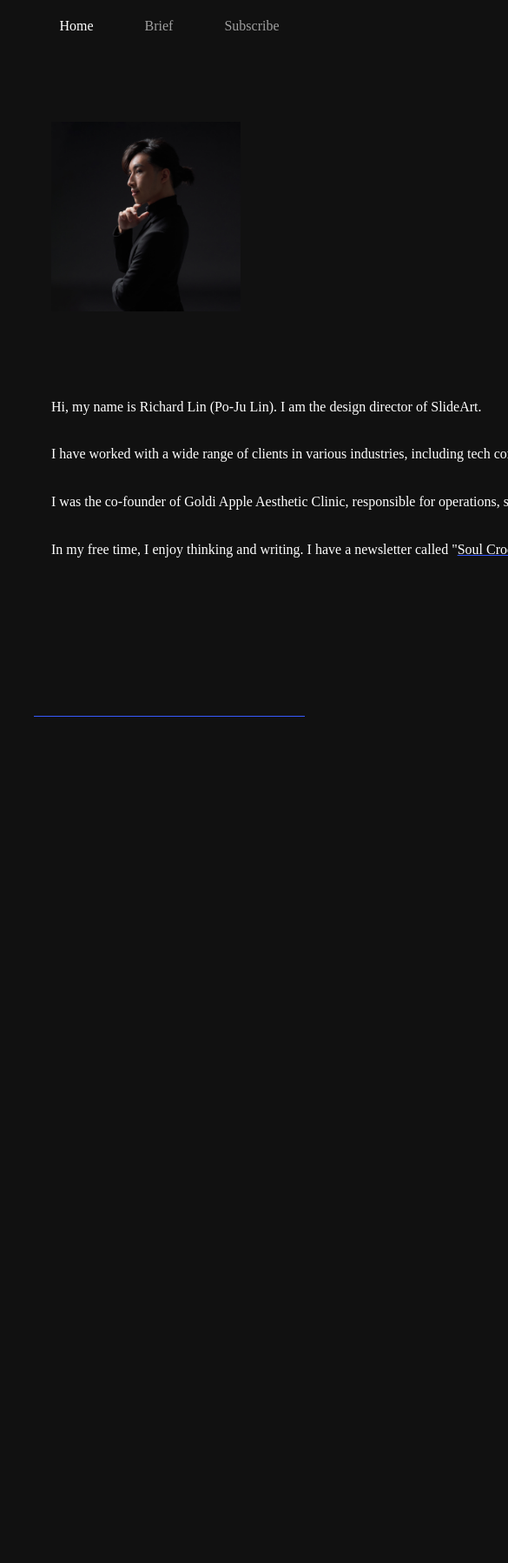
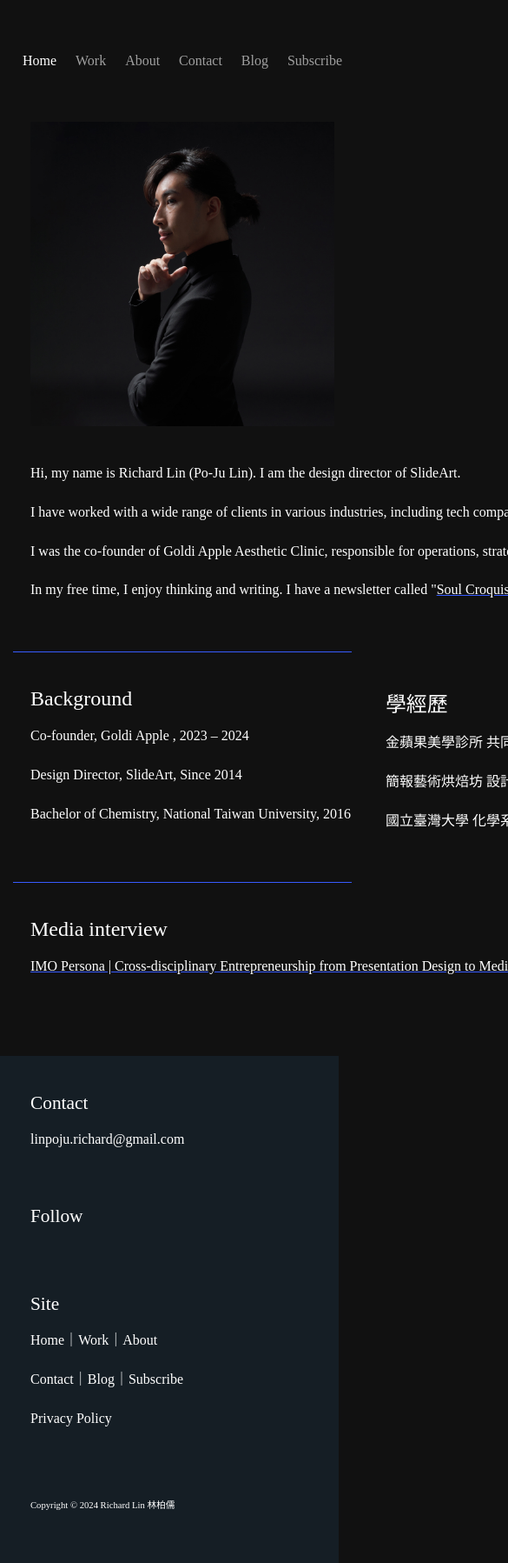
Before and after one commit to linporu/CS50x-2024-problem-sets, a plain HTML site: page Week 8 HTML, CSS, JavaScript/homepage/index.html in a window 390 px wide. Shown: the top 1797 px of the page at 87% size, 585 px wide, since content can reach past the window. Before the commit the page ends 844 px from the top, so only its background shows below. Drawn offline with Linux system fonts and the light colour scheme.

Commit message:
Upload 240913 v01 已完成： 1. 完成首頁主要部分
待完成：
1. footer icon 待完成
2. footer credit 時間自動調整到今年
3. 網站 favicon

```diff
--- a/Week 8 HTML, CSS, JavaScript/homepage/index.html
+++ b/Week 8 HTML, CSS, JavaScript/homepage/index.html
@@ -18,16 +18,19 @@
             <div class="container">
                 <ul>
                     <li><a href="index.html" class="active">Home</a></li>
-                    <li><a href="brief.html">Brief</a></li>
+                    <li><a href="work.html">Work</a></li>
+                    <li><a href="about.html">About</a></li>
+                    <li><a href="contact.html">Contact</a></li>
+                    <li><a href="blog.html">Blog</a></li>
                     <li><a href="https://linpoju.substack.com" target="_blank">Subscribe</a></li>
                 </ul>
             </div>
         </nav>
 
-        <div class="container">
-            <div class="main-container">
+        <div class="section">
+            <div class="row">
                 <div class="left-column">
-                    <img src="profile.jpg" alt="Richard Lin's profile picture" class="profile-image">
+                    <img src="profile.jpg" alt="Richard Lin's profile picture" class="image">
                 </div>
                 <div class="content-wrapper">
                     <div class="columns-container">
@@ -45,8 +48,59 @@
                         </div>
                     </div>
                     <div class="divider"></div>
+                    <div class="columns-container">
+                        <div class="center-column">
+                            <h2>Background</h2>
+                            <p>Co-founder, Goldi Apple , 2023 – 2024</p>
+                            <p>Design Director, SlideArt, Since 2014</p>
+                            <p>Bachelor of Chemistry, National Taiwan University, 2016</p>
+                        </div>
+                        <div class="right-column">
+                            <h2>學經歷</h2>
+                            <p>金蘋果美學診所 共同創辦人，2023 年至 2024 年</p>
+                            <p>簡報藝術烘焙坊 設計總監，2014 年至今</p>
+                            <p>國立臺灣大學 化學系 學士，2016 年</p>
+                        </div>
+                    </div>
+                    <div class="divider"></div>
+                    <div class="columns-container">
+                        <div class="center-column">
+                            <h2>Media interview</h2>
+                            <a href="https://creatoreconomyimo.substack.com/p/richard-design-his-presentation" target="_blank">IMO Persona | Cross-disciplinary Entrepreneurship from Presentation Design to Medical Aesthetics Brand ft. Richard Lin</a>
+                        </div>
+                        <div class="right-column">
+                            <h2>媒體訪談</h2>
+                            <a href="https://creatoreconomyimo.substack.com/p/richard-design-his-presentation" target="_blank">IMO 人物誌｜從簡報設計到醫美品牌的跨界創業思維 ft. 林柏儒 Richard</a>
+                        </div>
+                    </div>
                 </div>
             </div>
         </div>
+
     </body>
+    <footer>
+        <div class="section">
+            <div class="row">
+                <div class="left-column">
+                    <h3>Contact</h3>
+                    <a href="mailto:linpoju.richard@gmail.com" target="_blank">linpoju.richard@gmail.com </a>
+                </div>
+                <div class="center-column">
+                    <h3>Follow</h3>
+
+                </div>
+                <div class="right-column">
+                    <h3>Site</h3>
+                    <p><a href="index.html">Home</a>｜<a href="work.html">Work</a>｜<a href="about.html">About</a></p>
+                    <p><a href="contact.html">Contact</a>｜<a href="blog.html">Blog</a>｜<a href="https://linpoju.substack.com" target="_blank">Subscribe</a></p>
+                    <p><a href="privacy_policy.html">Privacy Policy</a></p>
+                </div>
+            </div>
+            <div class="row">
+                <div class="left-column">
+                    <p id="footer-credits">Copyright © 2024 Richard Lin 林柏儒</p>
+                </div>
+            </div>
+        </div>
+    </footer>
 </html>
--- a/Week 8 HTML, CSS, JavaScript/homepage/styles.css
+++ b/Week 8 HTML, CSS, JavaScript/homepage/styles.css
@@ -7,6 +7,12 @@
 
     /* Font variables */
     --default-font: "Noto Serif TC", serif;
+
+    /* Navbar height */
+    --navbar-height: 60px;
+
+    /* Max width */
+    --max-width: 1280px;
 }
 
 /* Basic layout */
@@ -19,28 +25,66 @@ body {
     padding-top: 40px;
 }
 
-.container {
-    width: 80%;
-    max-width: 1360px;
+body .section {
+    width: 100%;
+    max-width: var(--max-width);
     margin-left: auto;
     margin-right: auto;
     padding-left: 15px;
     padding-right: 15px;
+    padding-top: var(--navbar-height);
+    padding-bottom: 40px;
 }
 
 /* Responsive design */
 @media (max-width: 767.98px) {
-    .container > * {
+    .section > * {
         width: 100%;
         text-align: left;
     }
 }
 
 @media (min-width: 768px) {
-    .container > * {
+    .sectino > * {
         text-align: left;
     }
 }
+
+footer {
+    font-family: var(--default-font);
+    color: white;
+    background-color: var(--dark-blue-color);
+    margin: 0;
+    padding: 0;
+    padding-top: 0px;
+}
+
+footer .section {
+    width: 100%;
+    max-width: var(--max-width);
+    margin-left: auto;
+    margin-right: auto;
+    padding-left: 15px;
+    padding-right: 15px;
+    padding-top: 0;
+    padding-bottom: 20px;
+}
+
+footer a {
+    color: white;
+    transition: color 0.3s ease;
+    line-height: 1.8;
+    text-decoration: none;  /* 添加這行 */
+}
+
+footer a:hover {
+    color: var(--blue-color);
+}
+
+#footer-credits {
+    font-size: 8pt;
+}
+
 
 /* Link styles */
 a {
@@ -48,6 +92,7 @@ a {
     text-decoration: underline;
     text-decoration-color: var(--blue-color);
     transition: color 0.3s ease;
+    line-height: 1.8;
 }
 
 a:hover {
@@ -56,27 +101,34 @@ a:hover {
 
 /* Text styles */
 p {
-    font-weight: 400;
+    font-weight: 200;
     line-height: 1.8;
     font-size: 12pt;
-    margin-bottom: 10px;
+    margin: 0;
+    padding-bottom: 16px;
 }
 
 p strong {
-    font-weight: 700;
+    font-weight: 500;
 }
 
 /* Heading styles */
 h1 {
-    font-weight: 900;
+    font-weight: 700;
     margin-bottom: 20px;
-    font-size: 28pt;
+    font-size: 22pt;
 }
 
 h2 {
-    font-weight: 700;
+    font-weight: 500;
     margin-bottom: 15px;
-    font-size: 22pt;
+    font-size: 18pt;
+}
+
+h3 {
+    font-weight: 500;
+    margin-bottom: 15px;
+    font-size: 16pt;
 }
 
 /* Font classes */
@@ -98,18 +150,21 @@ h2 {
 .navbar {
     background-color: rgba(0, 0, 0, 0.0);
     position: fixed;
-    top: 0;
-    left: 0;
-    right: 0;
-    height: 60px;
+    height: var(--navbar-height);
     z-index: 1000;
+    width: 100%;
+    padding: 0; /* 移除可能的 padding */
 }
 
 .navbar .container {
     height: 100%;
+    width: 100%;
+    max-width: var(--max-width);
     display: flex;
     align-items: center;
     justify-content: flex-end;
+    margin: 0 auto; /* 居中對齊 */
+    padding: 0 15px; /* 添加兩側 padding */
 }
 
 .navbar ul {
@@ -120,7 +175,7 @@ h2 {
 }
 
 .navbar li {
-    margin-left: 20px;
+    margin-left: 30px;
 }
 
 .navbar a {
@@ -131,7 +186,11 @@ h2 {
     font-size: 12pt;
 }
 
-.navbar a:hover, .navbar a.active {
+.navbar a:hover {
+    color: rgba(255, 255, 255, 0.4);
+}
+
+.navbar a.active {
     color: rgba(255, 255, 255, 1);
 }
 
@@ -152,9 +211,30 @@ h2 {
 }
 
 /* Main content area */
-.main-container {
+.row {
     display: flex;
-    min-height: calc(100vh - 60px);
+    min-height: auto;
+    align-items: flex-start;
+    margin-top: 20px
+}
+
+.image {
+    max-width: 100%;
+    max-height: 100%;
+    object-fit: cover;
+}
+
+.content-wrapper {
+    flex: 2;
+    display: flex;
+    flex-direction: column;
+    position: relative;
+    /* 移除 height: auto; */
+}
+
+.columns-container {
+    display: flex;
+    /* 移除 flex: 1; */
 }
 
 .left-column {
@@ -164,26 +244,6 @@ h2 {
     flex-direction: column;
     justify-content: flex-start;
     align-items: flex-start;
-    padding-top: 60px;
-}
-
-.profile-image {
-    max-width: 80%;
-    max-height: 80%;
-    object-fit: cover;
-    margin-top: 40px;
-}
-
-.content-wrapper {
-    flex: 2;
-    display: flex;
-    flex-direction: column;
-    position: relative;
-}
-
-.columns-container {
-    display: flex;
-    flex: 1;
 }
 
 .center-column, .right-column {
@@ -192,8 +252,6 @@ h2 {
     display: flex;
     flex-direction: column;
     justify-content: flex-start;
-    padding-top: 60px;
-    height: auto;
 }
 
 .divider {
@@ -205,7 +263,7 @@ h2 {
 
 /* Responsive main content area */
 @media (max-width: 1024px) {
-    .main-container {
+    .row {
         flex-direction: column;
     }
 
@@ -215,7 +273,7 @@ h2 {
 }
 
 @media (max-width: 768px) {
-    .main-container, .content-wrapper {
+    .row, .content-wrapper {
         flex-direction: column;
     }
 
```
